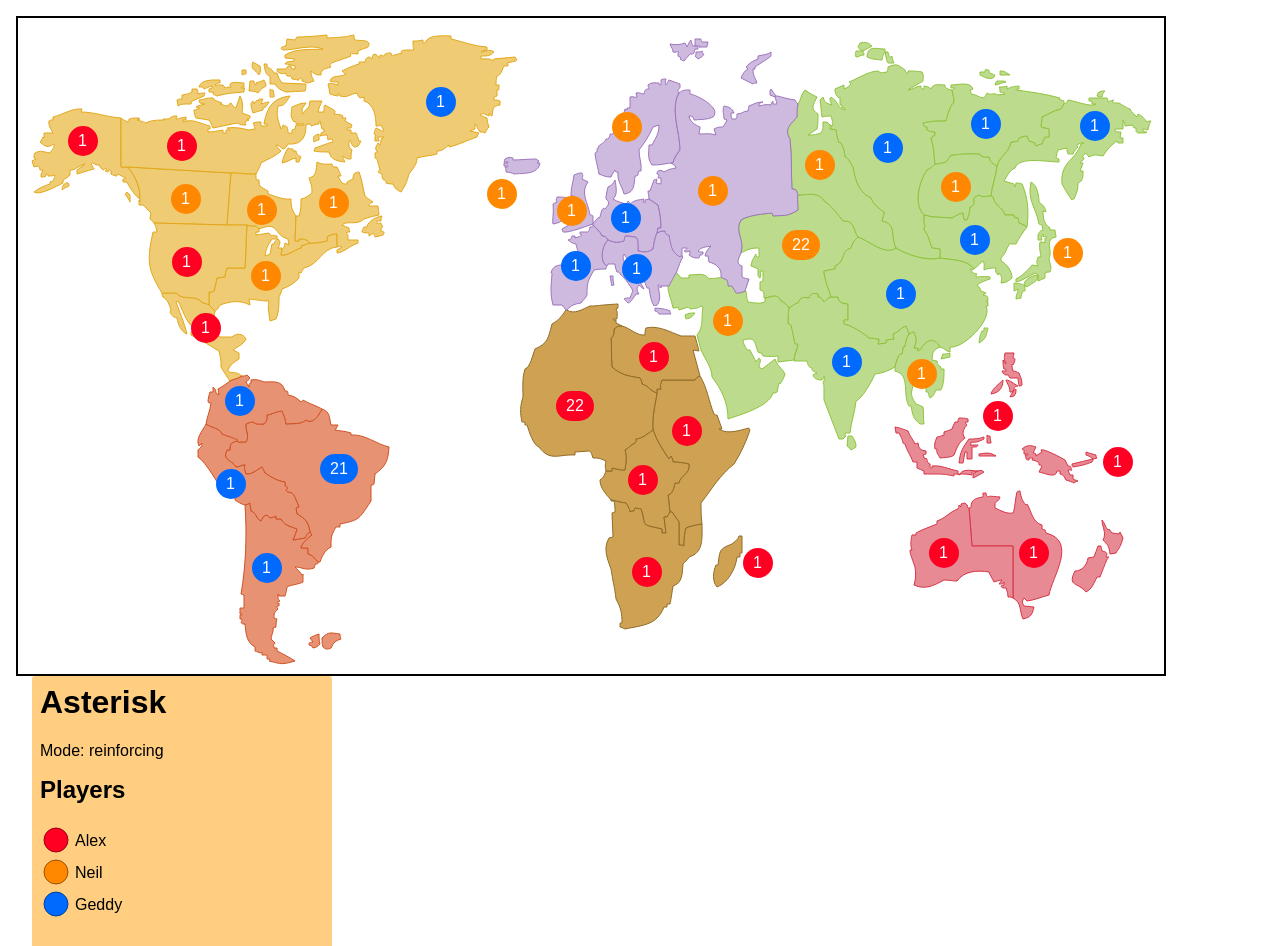
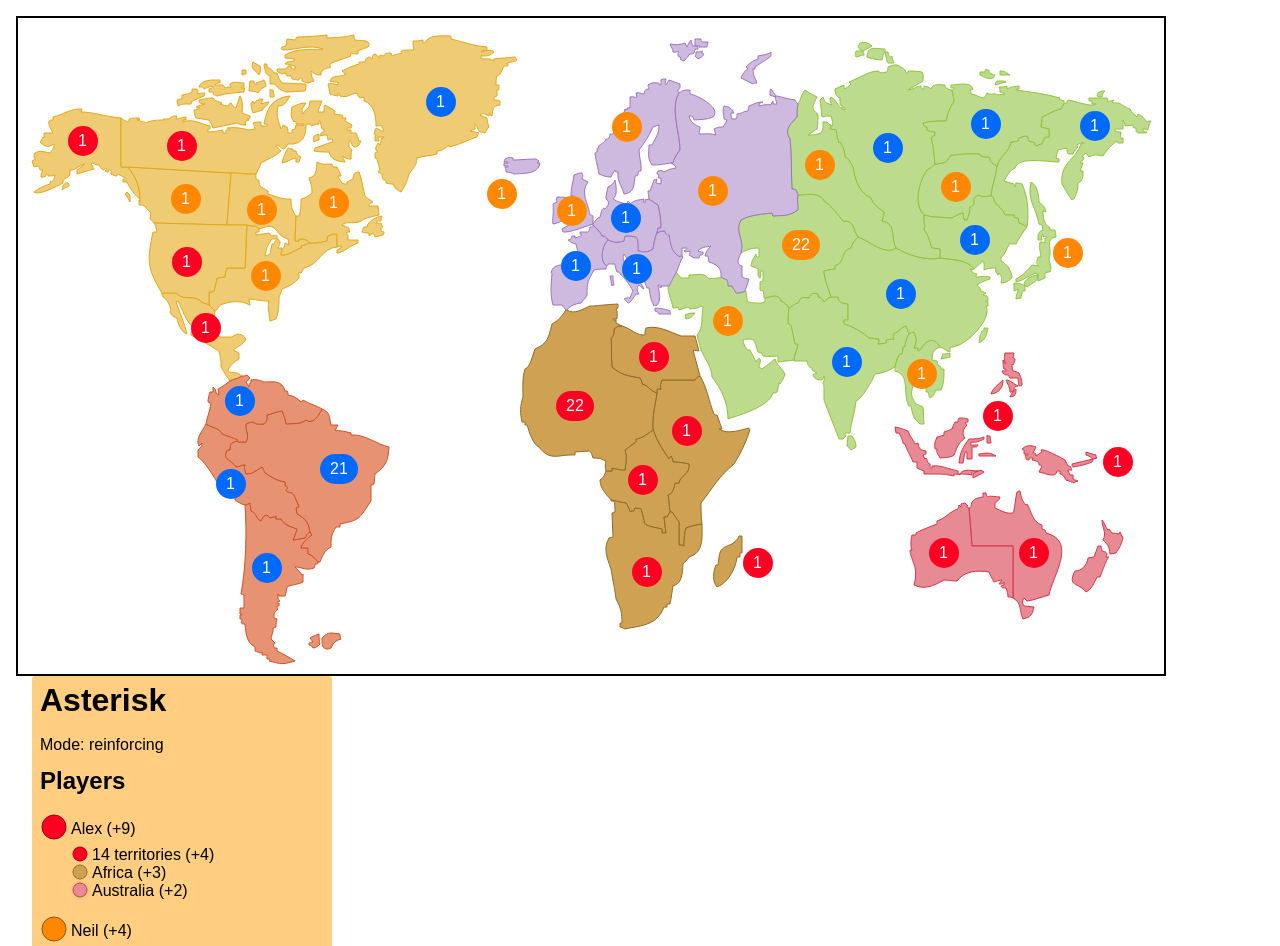
Before and after one commit to dhaigh/asterisk, a React (Create React App) app in the folder frontend/: page / in a window 1280 px wide. Shown: the top 946 px of the page. Built offline with nearby package versions, Linux system fonts and the light colour scheme.

Commit message:
Show player income breakdown in side panel

```diff
--- a/frontend/src/components/Panel/Item.js
+++ b/frontend/src/components/Panel/Item.js
@@ -2,15 +2,22 @@ import React from 'react';
 import { darken } from 'polished'
 
 const Item = (props) => {
-    return <li>
-        <svg width="32" height="32">
-            <circle cx="16" cy="16" r="12"
+    const size = props.small ? 14 : 24;
+    const containerSize = size + 4;
+
+    return <li className={'item ' + (props.small ? 'small' : 'regular')}>
+        <svg width={containerSize} height={containerSize}>
+            <circle
+                cx={containerSize/2}
+                cy={containerSize/2}
+                r={size/2}
                 stroke={darken(0.2, props.color)}
                 strokeWidth={1}
                 fill={props.color}
             />
         </svg>
-        <span>{props.text}</span>
+        <div className="contents">{props.children}</div>
+        <br className="clearboth" />
     </li>;
 };
 
--- /dev/null
+++ b/frontend/src/components/Panel/PlayerItem.js
@@ -0,0 +1,20 @@
+import React from 'react';
+import Item from './Item';
+
+const PlayerItem = ({ player }) => {
+    return <Item key={player.id} color={player.color}>
+        <div className="name">
+            {player.name} (+{player.income})
+        </div>
+        <Item color={player.color} small={true}>
+            {player.territoryCount} territories (+{player.incomeFromTerritories})
+        </Item>
+        {player.continents.map(continent =>
+            <Item color={continent.color} small={true}>
+                {continent.name} (+{continent.bonus})
+            </Item>
+        )}
+    </Item>;
+}
+
+export default PlayerItem;
--- a/frontend/src/components/Panel/index.js
+++ b/frontend/src/components/Panel/index.js
@@ -4,6 +4,7 @@ import {
     getPlayers, getHoverTerritory, selectUnclaimedTerritories
 } from 'selectors';
 import Item from './Item';
+import PlayerItem from './PlayerItem';
 
 const Panel = props => {
     return <div className="panel">
@@ -14,20 +15,14 @@ const Panel = props => {
         <section className="players">
             <h2>Players</h2>
             {props.players.map(player =>
-                <Item
-                    key={player.id}
-                    color={player.color}
-                    text={player.name}
-                />
+                <PlayerItem player={player} />
             )}
             {props.unclaimed.length > 0 && <>
                 <h2>Still Unclaimed</h2>
-                {props.unclaimed.map(territory =>
-                    <Item
-                        key={territory.id}
-                        color={territory.continent.color}
-                        text={territory.name}
-                    />
+                {props.unclaimed.map(t =>
+                    <Item key={t.id} color={t.continent.color}>
+                        {t.name}
+                    </Item>
                 )}
             </>}
         </section>
--- a/frontend/src/index.scss
+++ b/frontend/src/index.scss
@@ -10,7 +10,7 @@
 body {
     margin: 0;
     padding: 1rem;
-    font-family: sans-serif;
+    font: 1rem/1 sans-serif;
 }
 
 .clearboth {
@@ -45,19 +45,36 @@ span.key {
     border-radius: 3px;
 }
 
-section.players li {
+li.item {
     list-style: none;
-    position: relative;
-    height: 32px;
+
+    &.regular {
+        margin-bottom: 1rem;
+    }
+
+    &:last-child {
+        margin-bottom: 0;
+    }
 
     svg {
-        position: absolute;
+        float: left;
     }
 
-    span {
-        position: absolute;
-        top: 8px;
-        left: 35px;
+    .contents {
+        float: left;
+        padding-left: 3px;
+    }
+
+    &.small > .contents {
+        padding-top: 2px;
+    }
+
+    &.regular > .contents {
+        padding-top: 8px;
+    }
+
+    .name {
+        margin-bottom: 0.5rem;
     }
 }
 
--- a/frontend/src/map.json
+++ b/frontend/src/map.json
@@ -4,7 +4,7 @@
             "id": 1,
             "name": "Africa",
             "color": "#CEA252",
-            "armies": 3,
+            "bonus": 3,
             "territories": [
                 {
                     "id": 1,
@@ -54,7 +54,7 @@
             "id": 2,
             "name": "Asia",
             "color": "#BDDB8C",
-            "armies": 7,
+            "bonus": 7,
             "territories": [
                 {
                     "id": 7,
@@ -146,7 +146,7 @@
             "id": 3,
             "name": "Australia",
             "color": "#E78A94",
-            "armies": 2,
+            "bonus": 2,
             "territories": [
                 {
                     "id": 19,
@@ -182,7 +182,7 @@
             "id": 4,
             "name": "Europe",
             "color": "#CEBADE",
-            "armies": 5,
+            "bonus": 5,
             "territories": [
                 {
                     "id": 23,
@@ -239,7 +239,7 @@
             "id": 5,
             "name": "North America",
             "color": "#EFCB73",
-            "armies": 5,
+            "bonus": 5,
             "territories": [
                 {
                     "id": 30,
@@ -310,7 +310,7 @@
             "id": 6,
             "name": "South America",
             "color": "#E79273",
-            "armies": 2,
+            "bonus": 2,
             "territories": [
                 {
                     "id": 39,
--- a/frontend/src/reducers/mapReducer.js
+++ b/frontend/src/reducers/mapReducer.js
@@ -73,7 +73,7 @@ export default (map = initialMap(), action, gameMode) => {
                 id: continent.id,
                 name: continent.name,
                 color: continent.color,
-                armies: continent.armies,
+                bonus: continent.bonus,
                 territoryIds: continent.territories.map(t => t.id),
             };
             newMap.continents.allIds.push(continent.id);
--- a/frontend/src/reducers/playersReducer.js
+++ b/frontend/src/reducers/playersReducer.js
@@ -1,6 +1,6 @@
 import * as types from 'actions/types';
 import * as consts from 'utils/constants';
-import { selectTerritoriesOwned, calcArmiesToPlace } from 'selectors';
+import { selectTerritoriesOwned, calcTotalIncome } from 'selectors';
 
 const initialPlayers = {
     myId: -1,
@@ -35,7 +35,7 @@ const handlePlace = (players, pid, map, game) => {
             ...newById,
             [pid]: {
                 ...player,
-                armies: armies === 0 ? calcArmiesToPlace(map, pid) : armies,
+                armies: armies === 0 ? calcTotalIncome(map, pid) : armies,
             },
         };
 
@@ -45,7 +45,7 @@ const handlePlace = (players, pid, map, game) => {
             ...newById,
             [pid]: {
                 ...player,
-                armies: armies === 0 ? calcArmiesToPlace(map, pid) : armies,
+                armies: armies === 0 ? calcTotalIncome(map, pid) : armies,
             },
         };
     }
--- a/frontend/src/selectors/index.js
+++ b/frontend/src/selectors/index.js
@@ -13,11 +13,80 @@ export const getSelf = state => {
     return state.players.byId[myId];
 };
 
-const getOrder = state => state.players.order;
-const getById = state => state.players.byId;
+// -----------------------------------------------------------------------------
+// map
+
+// returns territory IDs that are owned by a given player ID
+export const selectTerritoriesOwned = createSelector(
+    (map, _) => map.territories,
+    (_, pid) => pid,
+    (territories, pid) => {
+        return territories.allIds.filter(tid => {
+            return territories.byId[tid].ownerId === pid;
+        });
+    }
+);
+
+// returns continent IDs where every territory is owned by a given player ID
+const selectContinentsOwned = createSelector(
+    (map, _) => map,
+    (_, pid) => pid,
+    (map, pid) => {
+        // count num territories per continent
+        const countPerCont = Object.fromEntries(
+            map.continents.allIds.map(cid => [ cid, 0 ])
+        );
+
+        selectTerritoriesOwned(map, pid).forEach(tid => {
+            countPerCont[map.territories.byId[tid].continentId] += 1;
+        });
+
+        // build array of continent ids where the player has all of the
+        // territories in it
+        const owned = [];
+        Object.entries(countPerCont).forEach(([ cid, count ]) => {
+            const continent = map.continents.byId[cid];
+            if (count === continent.territoryIds.length) {
+                owned.push(continent);
+            }
+        });
+
+        return owned;
+    }
+);
+
+const calcIncomeFromTerritories = (map, pid) => {
+    return Math.floor(
+        selectTerritoriesOwned(map, pid).length / consts.ARMY_DIVISOR
+    );
+};
+
+// returns number of armies a player is entitled to place at the start of their
+// turn
+export const calcTotalIncome = (map, pid) => {
+    const numArmies = calcIncomeFromTerritories(map, pid) + sum(
+        selectContinentsOwned(map, pid).map(continent => continent.bonus)
+    );
+
+    return Math.max(numArmies, consts.MIN_ARMIES_PER_TURN);
+};
+
 export const getPlayers = createSelector(
-    getOrder, getById,
-    (order, byId) => order.map(pid => byId[pid])
+    state => state.map,
+    state => state.players,
+    (map, players) => {
+        return players.order.map(pid => {
+            const territories = selectTerritoriesOwned(map, pid);
+            const continents = selectContinentsOwned(map, pid);
+            return {
+                ...players.byId[pid],
+                income: calcTotalIncome(map, pid),
+                incomeFromTerritories: calcIncomeFromTerritories(map, pid),
+                territoryCount: territories.length,
+                continents,
+            };
+        });
+    }
 );
 
 // -----------------------------------------------------------------------------
@@ -135,55 +204,3 @@ export const whoseTurn = state => {
     const index = state.game.turn % state.players.order.length;
     return state.players.byId[state.players.order[index]];
 };
-
-// returns territory IDs that are owned by a given player ID
-export const selectTerritoriesOwned = createSelector(
-    (map, _) => map.territories,
-    (_, pid) => pid,
-    (territories, pid) => {
-        return territories.allIds.filter(tid => {
-            return territories.byId[tid].ownerId === pid;
-        });
-    }
-);
-
-// returns continent IDs where every territory is owned by a given player ID
-export const selectContinentsOwned = createSelector(
-    (map, _) => map,
-    (_, pid) => pid,
-    (map, pid) => {
-        // count num territories per continent
-        const countPerCont = Object.fromEntries(
-            map.continents.allIds.map(cid => [ cid, 0 ])
-        );
-
-        selectTerritoriesOwned(map, pid).forEach(tid => {
-            countPerCont[map.territories.byId[tid].continentId] += 1;
-        });
-
-        // build array of continent ids where the player has all of the
-        // territories in it
-        const owned = [];
-        Object.entries(countPerCont).forEach(([ cid, count ]) => {
-            if (count === map.continents.byId[cid].territoryIds.length) {
-                owned.push(cid);
-            }
-        });
-
-        return owned;
-    }
-);
-
-export const calcArmiesToPlace = (map, pid) => {
-    let numArmies = Math.floor(
-        selectTerritoriesOwned(map, pid).length / consts.ARMY_DIVISOR
-    );
-
-    numArmies += sum(
-        selectContinentsOwned(map, pid).map(cid =>
-            map.continents.byId[cid].armies
-        )
-    );
-
-    return Math.max(numArmies, consts.MIN_ARMIES_PER_TURN);
-};
```
